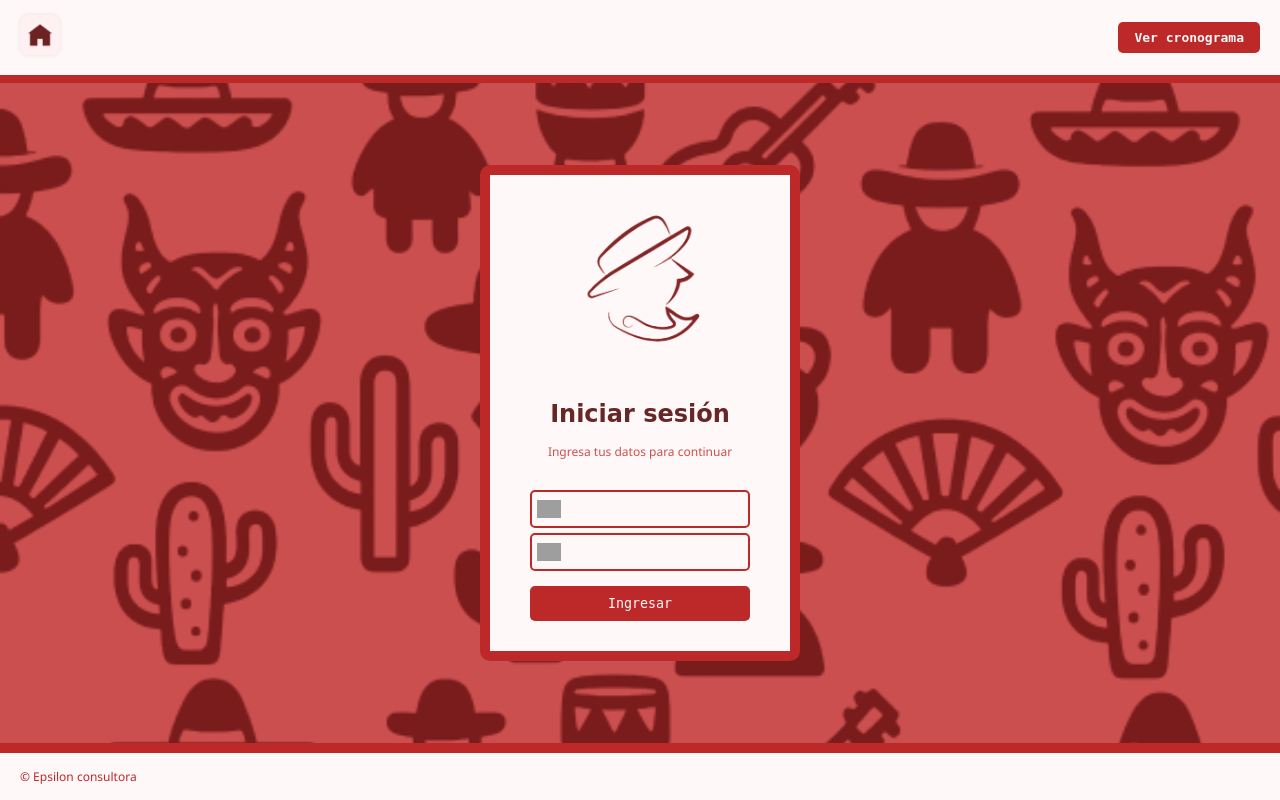
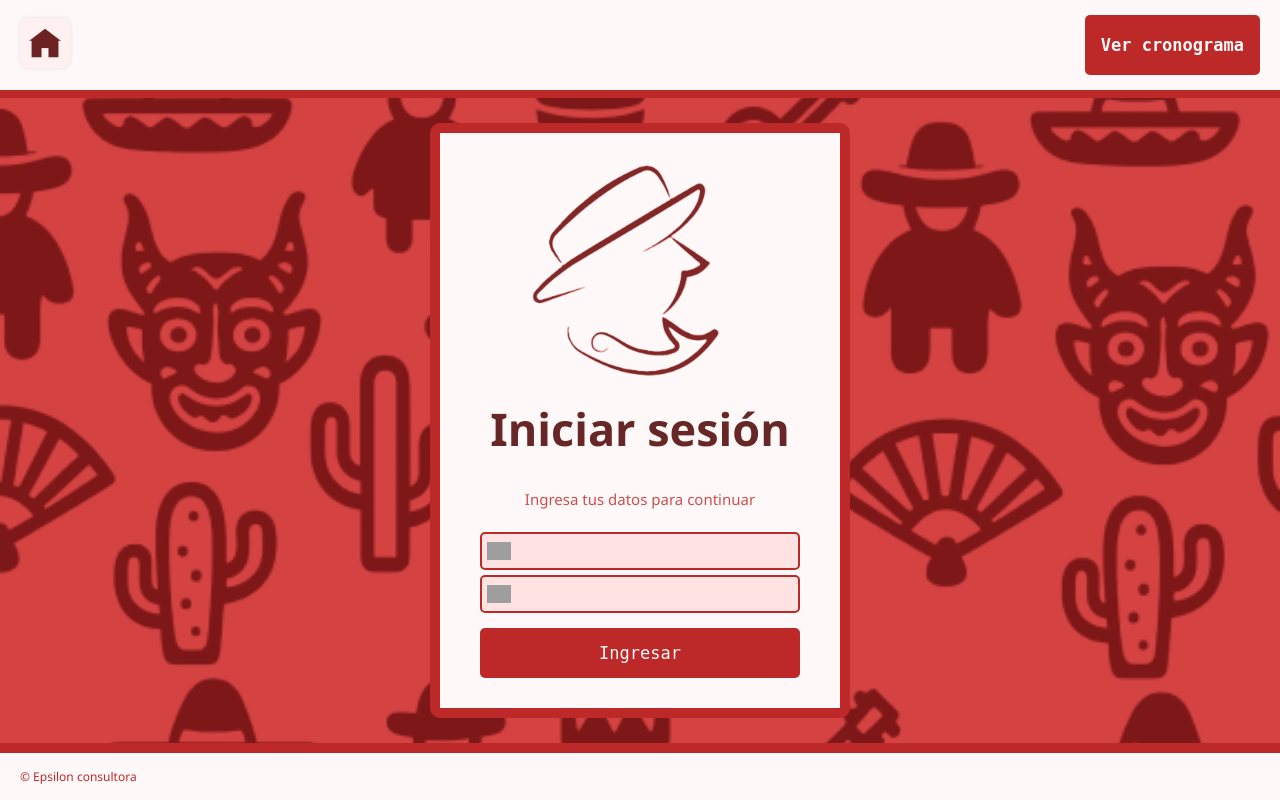
Before and after one commit to marcozv2008/Proyecto-Folklore, a Flask app: page / in a window 1280 px wide. Run offline with Flask 3, Linux system fonts and the light colour scheme; grey boxes are pictures that could not be loaded.

Commit message:
marco_no_me_toques_mas_el_css

```diff
--- a/app/static/css/styles.css
+++ b/app/static/css/styles.css
@@ -1,9 +1,4 @@
-/* Reset y estructura base */
-* {
-  margin: 0;
-  padding: 0;
-  box-sizing: border-box;
-}
+/* Estructura base para mantener el footer abajo */
 
 html, body {
   height: 100%;
@@ -12,14 +7,31 @@
   display: flex;
   flex-direction: column;
 
-  background-image: url("../img/fondo.png");
-  background-color: #CC4F4F;
+  background-image: url("../img/fondo.png") ; /* Ruta a tu imagen de fondo */
+  background-color: #d44242;
   background-repeat: repeat;
   background-size: 2000px;
   background-position: top;
   background-blend-mode: multiply;
   color: #682727;
 }
+
+body::before {
+  content: "";
+  position: absolute;
+  inset: 0;
+  background-image: url("/img/fondo.png");
+  background-repeat: repeat;
+  background-size: 2000px;
+  mix-blend-mode: screen; /* o 'multiply', 'overlay', etc. */
+  filter: hue-rotate(90deg) saturate(5) brightness(1.1);
+  opacity: 0.6;
+  pointer-events: none;
+  z-index: -1;
+}
+
+
+
 
 /* Barra superior */
 #barra-superior {
@@ -42,17 +54,30 @@
 }
 
 #boton-inicio:hover {
-  background-color: #ffe5e5;
+  background-color: #ffe5e5; /* efecto hover suave */
 }
+
 
 #boton-cronograma {
   background-color: #BD2929;
   color: #FFF8F8;
-  padding: 8px 16px;
+  padding: 20px 16px;
   text-decoration: none;
   border-radius: 5px;
   font-family: monospace;
   font-weight: bold;
+  font-size: 20px;
+  font-family: 'Segoe UI', Tahoma, Geneva, Verdana, sans-serif;
+  font-family: monospace;
+  cursor: pointer;
+  font-size: 17px;
+  transition: transform 0.3s ease, box-shadow 0.3s ease;
+
+}
+
+#boton-cronograma:hover {
+  transform: scale(1.05); /* Aumenta un 5% el tamaño */
+  box-shadow: 0 4px 12px rgba(0, 0, 0, 0.3); /* Sombra para más efecto */
 }
 
 /* Contenedor principal */
@@ -80,33 +105,34 @@
   min-height: 480px;
 }
 
-/* Logo */
+/* Espacio para el logo de la empresa */
 .logo-empresa {
   width: 120%;
-  max-height: 300px;
+  max-height: 220px;
   display: flex;
   justify-content: center;
   align-items: center;
 }
 
 .logo-empresa img {
-  width: 100%;
-  height: auto;
-  max-height: 180px;
+  height: 300px;
   object-fit: contain;
+  align-items: center;
+  padding-right: 40px;
+  padding-top: 50px;
 }
 
 /* Texto */
 h1 {
-  font-family: cursive;
-  font-size: 24px;
+  font-size: 45px;
   margin: 0;
 }
 
 .subtitulo {
-  font-size: 12px;
+  font-size: 15px;
   color: #CC4F4F;
-  margin-bottom: 10px;
+  margin-bottom: 3px;
+  font-family:'Segoe UI', Tahoma, Geneva, Verdana, sans-serif;
 }
 
 /* Formulario */
@@ -119,12 +145,12 @@
   flex-grow: 1;
 }
 
-/* Inputs */
+/* Campos */
 .grupo-input {
   display: flex;
   align-items: center;
-  background-color: #FFF8F8;
-  border: 2px solid #BD2929;
+  background-color: #ffe3e3;
+  border: 2.8px solid #BD2929;
   margin: 5px 0;
   padding: 5px;
   border-radius: 5px;
@@ -135,7 +161,6 @@
   background-size: contain;
   width: 24px;
   height: 24px;
-  margin-right: 5px;
 }
 
 .grupo-input input {
@@ -145,7 +170,9 @@
   font-family: monospace;
   color: #BD2929;
   background: transparent;
+
 }
+
 
 /* Botón */
 .boton-ingresar {
@@ -153,12 +180,21 @@
   background-color: #BD2929;
   color: #FFF8F8;
   border: none;
-  padding: 10px;
+  padding: 15px;
   margin-top: 10px;
   border-radius: 5px;
   font-family: monospace;
   cursor: pointer;
+  font-size: 17px;
+  transition: transform 0.3s ease, box-shadow 0.3s ease;
 }
+
+/* Animación al acercar el mouse */
+.boton-ingresar:hover {
+  transform: scale(1.05); /* Aumenta un 5% el tamaño */
+  box-shadow: 0 4px 12px rgba(0, 0, 0, 0.3); /* Sombra para más efecto */
+}
+
 
 /* Footer */
 footer {
@@ -168,5 +204,4 @@
   font-size: 12px;
   color: #BD2929;
   border-top: 10px solid #BD2929;
-  margin-top: auto;
 }
```
Also changed, not shown: app/static/css/admin_general.css (+16 -2 lines), app/static/css/cronograma.css (+93 -36 lines), app/templates/admin_pos.html (+24 -5 lines), app/static/css/config_crono.css (line endings or trailing spaces).
